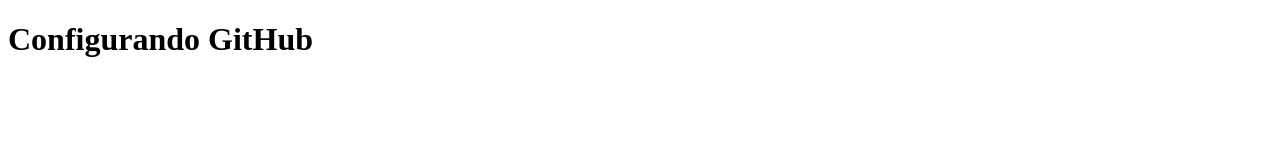
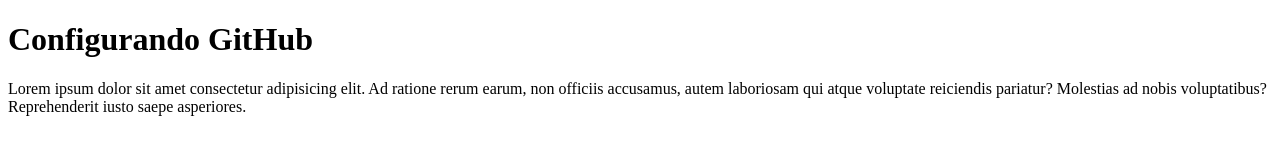
Before and after one commit to adrianDavante/Clase-Github, a plain HTML site: page index.html in a window 1280 px wide. Drawn offline with Linux system fonts and the light colour scheme.

Commit message:
Añadido parrafo en el index

```diff
--- a/index.html
+++ b/index.html
@@ -7,5 +7,6 @@
 </head>
 <body>
     <h1>Configurando GitHub</h1>
+    <p>Lorem ipsum dolor sit amet consectetur adipisicing elit. Ad ratione rerum earum, non officiis accusamus, autem laboriosam qui atque voluptate reiciendis pariatur? Molestias ad nobis voluptatibus? Reprehenderit iusto saepe asperiores.</p>
 </body>
 </html>
```
